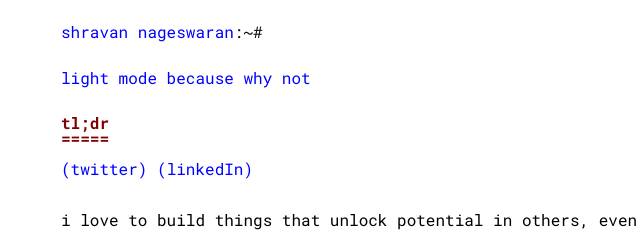
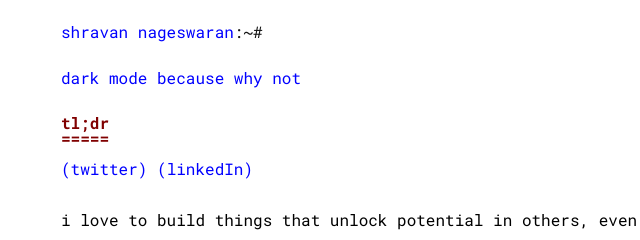
Before and after one commit to shravnages/shravnages.github.io, a plain HTML site: page index.html in a window 1280 px wide. Shown: the top 240 px of the page, 39-679 px from the left. Drawn offline with Linux system fonts and the light colour scheme.

Commit message:
Update index.html

```diff
--- a/index.html
+++ b/index.html
@@ -125,12 +125,12 @@ if you're building something cool, doing something creative, or want to exchange
     }
 
     function set_theme() {
-      mode = sessionStorage.getItem('dark-mode') === null ? 'light' : sessionStorage.getItem('dark-mode');
+      mode = sessionStorage.getItem('dark-mode') === null ? 'dark' : sessionStorage.getItem('dark-mode');
       document.getElementById('change-theme').innerHTML = mode + ' mode because why not';
       if (mode === 'dark') {
+        enableDarkMode(false);
+      } else {
         enableDarkMode(true);
-      } else {
-        enableDarkMode(false);
       }
     }
 
```
